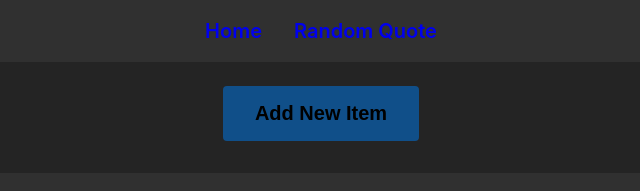
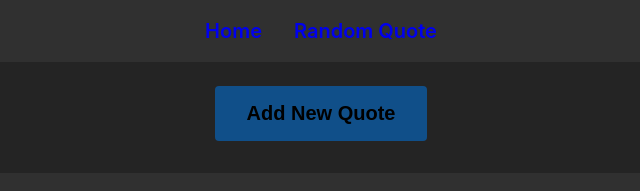
Before and after one commit to TheMankel/Quotable, a React (Vite) app: page / in a window 1280 px wide. Shown: the top 191 px of the page, without its empty margins (319-959 px from the left). Built offline with nearby package versions, Linux system fonts and the light colour scheme.

Commit message:
Fixed Modal and changed names

```diff
--- a/src/components/content/HomeContent/HomeContent.tsx
+++ b/src/components/content/HomeContent/HomeContent.tsx
@@ -1,10 +1,9 @@
-import { useState } from 'react';
 import List from './List/List';
 import Form from './Form/Form';
 import Section from '../../UI/Section/Section';
 import Modal from '../../UI/Modal/Modal';
+import Button from '../../UI/Button/Button';
 import { useEdit } from '../../../hooks/useEdit';
-import Button from '../../UI/Button/Button';
 
 const HomeContent = () => {
   const { isModalOpen, handleCloseModal, openModal, handleEdit, editedId } =
@@ -12,17 +11,14 @@ const HomeContent = () => {
 
   return (
     <>
-      {/* <Section id='Form'>
-        <Form />
-      </Section> */}
       <Section id='CreateNewItem'>
-        <Button title='Add New Item' onClickHandler={openModal} />
+        <Button title='Add New Quote' onClickHandler={openModal} />
       </Section>
-      <Section id='ListItem'>
+      <Section id='QuoteItem'>
         <List openHandler={openModal} editHandler={handleEdit} />
       </Section>
       <Modal
-        title='Edit item'
+        title={!editedId ? 'Add New Quote' : 'Edit Quote'}
         isOpen={isModalOpen}
         closeHandler={handleCloseModal}>
         <Form id={editedId} closeHandler={handleCloseModal} />
```
